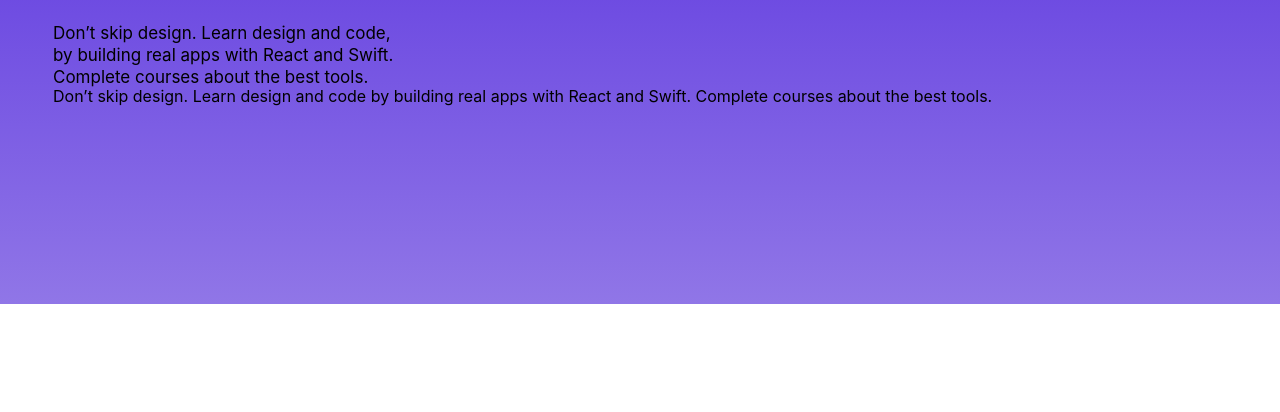
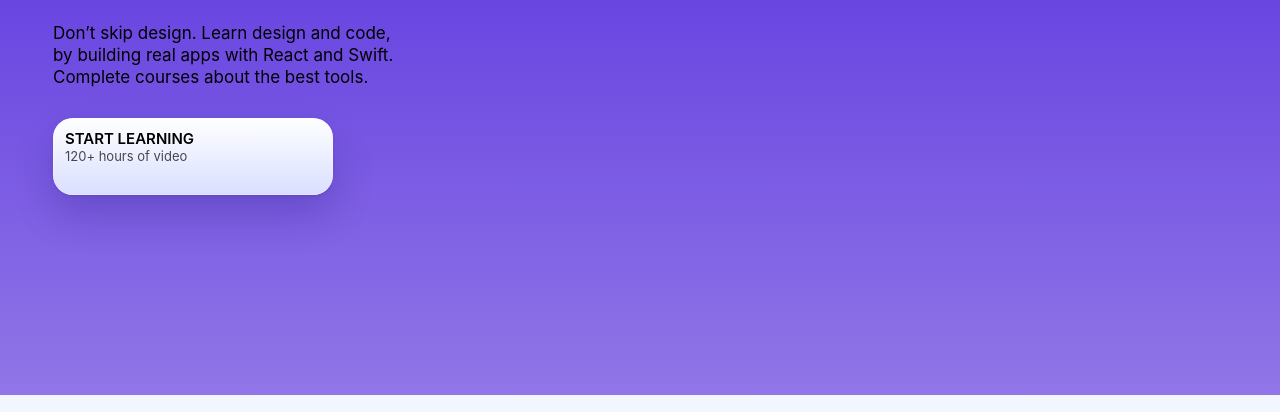
Before and after one commit to Madhawamunasing/Gatsby-React_Hook, a Gatsby site: page / in a window 1280 px wide. Shown: the part 388-800 px from the top of the page. Built offline with nearby package versions, Linux system fonts and the light colour scheme; Gatsby itself is replaced by a stand-in of ours.

Commit message:
button added for text wrapper

```diff
--- a/gatsby-config.js
+++ b/gatsby-config.js
@@ -15,6 +15,7 @@
     siteUrl: `https://gatsbystarterdefaultsource.gatsbyjs.io/`,
   },
   plugins: [
+    `gatsby-plugin-styled-components`,
     `gatsby-plugin-image`,
     {
       resolve: `gatsby-source-filesystem`,
--- a/package.json
+++ b/package.json
@@ -5,10 +5,12 @@
   "version": "0.1.0",
   "author": "Kyle Mathews <mathews.kyle@gmail.com>",
   "dependencies": {
+    "babel-plugin-styled-components": "^2.0.7",
     "gatsby": "^5.3.3",
     "gatsby-plugin-image": "^3.3.2",
     "gatsby-plugin-manifest": "^5.3.1",
     "gatsby-plugin-sharp": "^5.3.2",
+    "gatsby-plugin-styled-components": "^6.3.0",
     "gatsby-source-filesystem": "^5.3.1",
     "gatsby-transformer-sharp": "^5.3.1",
     "react": "^18.2.0",
--- /dev/null
+++ b/src/components/buttons/purchaseButton.js
@@ -0,0 +1,37 @@
+import { Link } from "gatsby"
+import React from "react"
+import styled from "styled-components"
+import { Caption2, SmallText } from "../styles/textStyles"
+
+function PurchaseButton(props) {
+  const { title, subtitle } = props
+  return (
+    <Link to="/page-2">
+      <Wrapper>
+        <Title>{title || "Get Pro Access"}</Title>
+        <Subtitle>{subtitle || "$19 Per Month"}</Subtitle>
+      </Wrapper>
+    </Link>
+  )
+}
+
+export default PurchaseButton
+
+const Wrapper = styled.div`
+  max-width: 280px;
+  height: 77px;
+  padding: 12px;
+  background: linear-gradient(180deg, #ffffff 0%, #d9dfff 100%);
+  box-shadow: 0px 1px 3px rgba(0, 0, 0, 0.1),
+    0px 20px 40px rgba(23, 0, 102, 0.2),
+    inset 0px 0px 0px 0.5px rgba(255, 255, 255, 0.5);
+  border-radius: 20px;
+  border: 0px;
+`
+const Title = styled(Caption2)`
+  color: black;
+`
+const Subtitle = styled(SmallText)`
+  color: black;
+  opacity: 0.7;
+`
--- a/src/components/layout/layout.js
+++ b/src/components/layout/layout.js
@@ -1,4 +1,5 @@
 import * as React from "react"
+import { GlobalStyle } from "../styles/globleStyle"
 // import { useStaticQuery, graphql } from "gatsby"
 
 // import Header from "./header"
@@ -18,6 +19,7 @@
   return (
     <>
       <div>
+        <GlobalStyle />
         <main>{children}</main>
       </div>
     </>
--- a/src/components/sections/heroSection.js
+++ b/src/components/sections/heroSection.js
@@ -1,5 +1,8 @@
 import React from "react"
 import styled from "styled-components"
+import PurchaseButton from "../buttons/purchaseButton"
+import { themes } from "../styles/colorStyles"
+import { H1, MediumText } from "../styles/textStyles"
 
 function HeroSection() {
   return (
@@ -14,11 +17,11 @@
             Don’t skip design. Learn design and code, by building real apps with
             React and Swift. Complete courses about the best tools.
           </Description>
+          <PurchaseButton
+            title="Start Learning"
+            subtitle="120+ hours of video"
+          />
         </TextWrapper>
-        <p>
-          Don’t skip design. Learn design and code by building real apps with
-          React and Swift. Complete courses about the best tools.
-        </p>
       </ContentWrapper>
     </Wrapper>
   )
@@ -39,12 +42,7 @@
   display: grid;
   grid-gap: 30px;
 `
-const Title = styled.h1`
-  font-weight: bold;
-  font-size: 60px;
-  color: white;
+const Title = styled(H1)`
+  color: ${themes.dark.text1};
 `
-const Description = styled.p`
-  font-size: 17px;
-  line-height: 130%;
-`
+const Description = styled(MediumText)``
--- /dev/null
+++ b/src/components/styles/colorStyles.js
@@ -0,0 +1,58 @@
+export const themes = {
+  light: {
+    text1: `black`,
+    text2: `rgba(0,0,0,0.7)`,
+    primary: `#3913B8`,
+    secondary: "#2FB5FC",
+    backgroundColor: `#f2f6ff`,
+    card: {
+      backgroundColor: `rgba(255, 255, 255, 0.6)`,
+      boxShadow: `0px 50px 100px rgba(34, 79, 169, 0.3),
+        inset 0 0 0 0.5px rgba(255, 255, 255, 0.6)`,
+      backgroundColorFull: `rgba(255, 255, 255, 1)`,
+    },
+    cardHover: {
+      backgroundColor: `rgba(68, 66, 178, 0.1)`,
+      boxShadow: `inset 0px 0px 0px 0.5px rgba(68, 66, 178, 0.2)`,
+    },
+    pricingCard: {
+      backgroundColor: `rgba(255, 255, 255, 0.3)`,
+    },
+    status: {
+      backgroundColor: "rgba(68, 66, 178, 0.1)",
+    },
+    modal: {
+      backgroundColor: `rgba(255, 255, 255, 0.6)`,
+      boxShadow: `0px 50px 100px rgba(34, 79, 169, 0.3),
+        inset 0 0 0 0.5px rgba(255, 255, 255, 0.6)`,
+      backgroundColorFull: `rgba(255, 255, 255, 1)`,
+    },
+  },
+  dark: {
+    text1: `white`,
+    text2: `rgba(255,255,255,0.7)`,
+    backgroundColor: `#1F1F47`,
+    card: {
+      backgroundColor: `rgba(25, 24, 63, 0.98)`,
+      boxShadow: `0px 30px 60px rgba(0, 0, 0, 0.25),
+        inset 0 0 0 0.5px rgba(255, 255, 255, 0.2)`,
+      backgroundColorFull: `rgba(15, 14, 71, 1)`,
+    },
+    cardHover: {
+      backgroundColor: `rgba(255, 255, 255, 0.1)`,
+      boxShadow: `inset 0px 0px 0px 0.5px rgba(255, 255, 255, 0.2)`,
+    },
+    pricingCard: {
+      backgroundColor: `rgba(31, 31, 71, 0.6)`,
+    },
+    status: {
+      backgroundColor: "rgba(0, 0, 0, 0.2)",
+    },
+    modal: {
+      backgroundColor: `rgba(50, 61, 109, 0.5)`,
+      boxShadow: `0px 50px 100px rgba(0, 0, 0, 0.25),
+        inset 0 0 0 0.5px rgba(255, 255, 255, 0.3)`,
+      backgroundColorFull: `rgba(15, 14, 71, 1)`,
+    },
+  },
+}
--- /dev/null
+++ b/src/components/styles/globleStyle.js
@@ -0,0 +1,12 @@
+import { createGlobalStyle } from "styled-components"
+import { themes } from "./ColorStyles"
+
+export const GlobalStyle = createGlobalStyle`
+  body {
+    background: ${themes.light.backgroundColor};
+
+    @media (prefers-color-scheme: dark) {
+	background: ${themes.dark.backgroundColor};
+}
+  }
+`
--- /dev/null
+++ b/src/components/styles/textStyles.js
@@ -0,0 +1,60 @@
+import styled from "styled-components"
+
+export const H1 = styled.h1`
+  font-weight: bold;
+  font-size: 60px;
+`
+
+export const H2 = styled.h2`
+  font-weight: bold;
+  font-size: 40px;
+`
+
+export const H3 = styled.h3`
+  font-weight: bold;
+  font-size: 30px;
+`
+
+export const BodyIntro = styled.p`
+  font-weight: 500;
+  font-size: 24px;
+  line-height: 140%;
+`
+
+export const BodyMain = styled.p`
+  font-weight: normal;
+  font-size: 20px;
+  line-height: 140%;
+`
+
+export const MediumText = styled.p`
+  font-weight: normal;
+  font-size: 17px;
+  line-height: 130%;
+`
+
+export const Caption = styled.p`
+  font-weight: 500;
+  font-size: 15px;
+  line-height: 18px;
+`
+
+export const Caption2 = styled.p`
+  font-weight: 600;
+  font-size: 15px;
+  line-height: 18px;
+  text-transform: uppercase;
+`
+
+export const SmallText = styled.p`
+  font-weight: normal;
+  font-size: 13px;
+  line-height: 130%;
+`
+
+export const SmallText2 = styled.p`
+  font-weight: 600;
+  font-size: 13px;
+  line-height: 130%;
+  text-transform: uppercase;
+`
```
Also changed, not shown: 1 other file.
